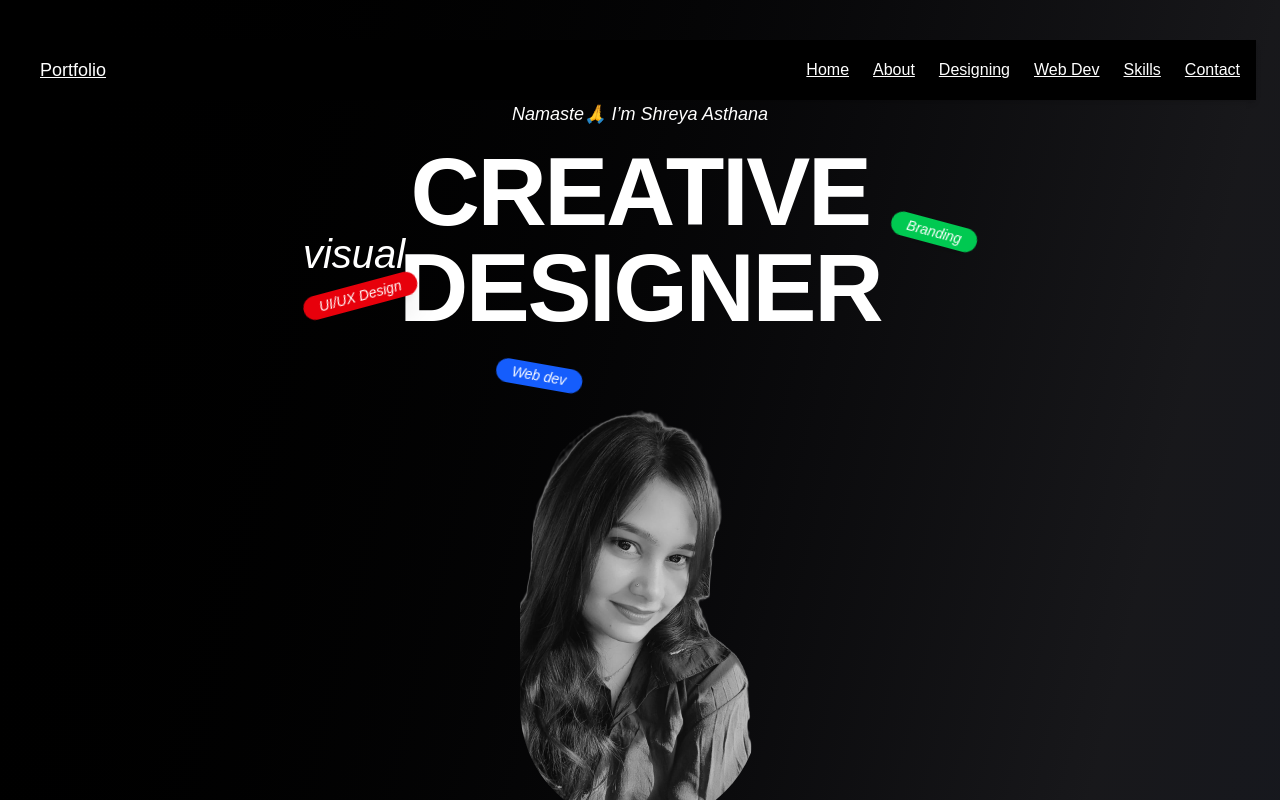
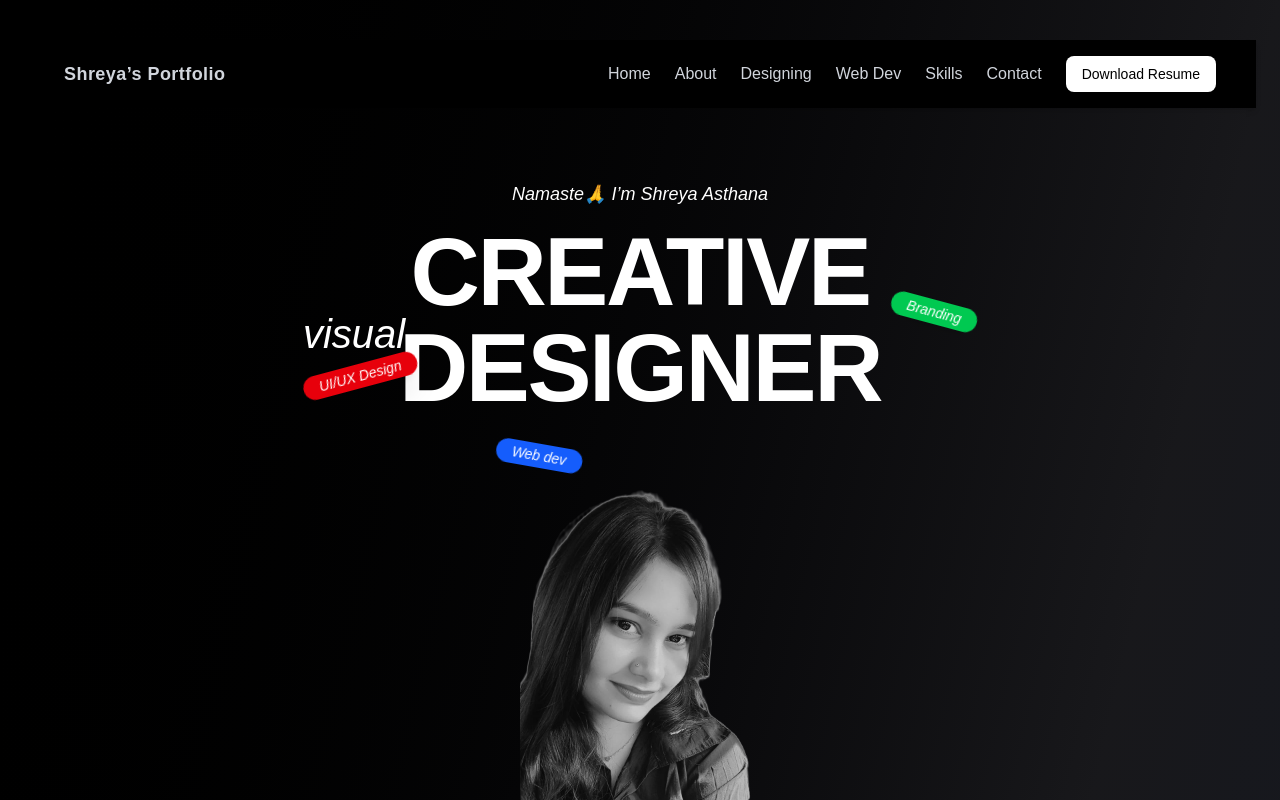
Before and after one commit to ShreyaAsthana08/Portfolio-Shreya-Asthana, a Next.js app: page / in a window 1280 px wide. Shown: the top 800 px of the page. Built offline with nearby package versions, Linux system fonts and the light colour scheme.

Commit message:
resume pdf button

```diff
--- a/src/app/components/Navbar.jsx
+++ b/src/app/components/Navbar.jsx
@@ -6,68 +6,61 @@ export const Navbar = () => {
   const [isOpen, setIsOpen] = useState(false);
 
   return (
-    <nav className="bg-black text-white px-4 py-4 shadow-md">
-      <div className="flex justify-between items-center">
-        <Link href="#" className="underline text-lg font-medium">
-          Portfolio
+    <nav className="bg-black text-gray-300 px-4 py-4 shadow-md">
+      <div className="flex justify-between items-center max-w-6xl mx-auto">
+        {/* Logo */}
+        <Link href="#home" className="text-lg font-bold tracking-wide">
+          Shreya’s Portfolio
         </Link>
 
-        {/* Mobile Menu Button */}
+        {/* Desktop Navigation */}
+        <div className="hidden md:flex space-x-6 items-center">
+          <NavLinks />
+          <ResumeButton />
+        </div>
+
+        {/* Mobile Menu Toggle */}
         <button
           onClick={() => setIsOpen(!isOpen)}
-          className="text-white text-2xl md:hidden focus:outline-none"
+          className="text-gay-300 text-2xl md:hidden focus:outline-none"
         >
           ☰
         </button>
-
-        {/* Desktop Links */}
-        <div className="hidden md:flex space-x-6">
-          <Link href="#home" className="underline">
-            Home
-          </Link>
-          <Link href="#visual-section" className="underline">
-            About
-          </Link>
-          <Link href="#projects" className="underline">
-            Designing
-          </Link>
-          <Link href="#webdev" className="underline">
-            Web Dev
-          </Link>
-          <Link href="#skills" className="underline">
-            Skills
-          </Link>
-          <Link href="#contact" className="underline">
-            Contact
-          </Link>
-        </div>
       </div>
 
-      {/* Mobile Links */}
+      {/* Mobile Menu */}
       {isOpen && (
-        <div className="flex flex-col mt-4 space-y-2 md:hidden text-center">
-          <Link href="#home" className="underline">
-            Home
-          </Link>
-          <Link href="#visual-section" className="underline">
-            About
-          </Link>
-          <Link href="#projects" className="underline">
-            Designing
-          </Link>
-          <Link href="#webdev" className="underline">
-            Web Dev
-          </Link>
-          <Link href="#skills" className="underline">
-            Skills
-          </Link>
-          <Link href="#contact" className="underline">
-            Contact
-          </Link>
+        <div className="md:hidden mt-4 px-4 text-center space-y-3">
+          <NavLinks />
+          <ResumeButton />
         </div>
       )}
     </nav>
   );
 };
 
+// Download Resume Button
+const ResumeButton = () => (
+  <a
+    href="https://drive.google.com/file/d/1jfCeBsxxJy1Ux06GQCymmJVjmIktqHC6/view?usp=sharing"
+    target="_blank"
+    rel="noopener noreferrer"
+    className="bg-white text-black px-4 py-2 rounded-lg font-medium hover:bg-gray-200 transition duration-300 text-sm"
+  >
+    Download Resume
+  </a>
+);
+
+//Navigation Links
+const NavLinks = () => (
+  <>
+    <Link href="#home" className="hover:underline">Home</Link>
+    <Link href="#visual-section" className="hover:underline">About</Link>
+    <Link href="#projects" className="hover:underline">Designing</Link>
+    <Link href="#webdev" className="hover:underline">Web Dev</Link>
+    <Link href="#skills" className="hover:underline">Skills</Link>
+    <Link href="#contact" className="hover:underline">Contact</Link>
+  </>
+);
+
 export default Navbar;
--- a/src/app/page.js
+++ b/src/app/page.js
@@ -1,5 +1,5 @@
 import React from 'react'
-import Navbar from './components/Navbar'
+import {Navbar} from './components/Navbar'
 import Hero from './components/Hero'
 import About from './components/About'
 import Work from './components/Work'
@@ -14,6 +14,9 @@ export const page = () => {
     <main className="min-h-screen bg-gradient-to-br from-black via-zinc-900 to-slate-900 text-white px-6 py-10">
 
       <Navbar />
+      <br/>
+      <br/>
+      <br/>
       <Hero/>
       <About />
       <Work />
```
Also changed, not shown: 1 other file (tests, documents, lock files or other folders).
